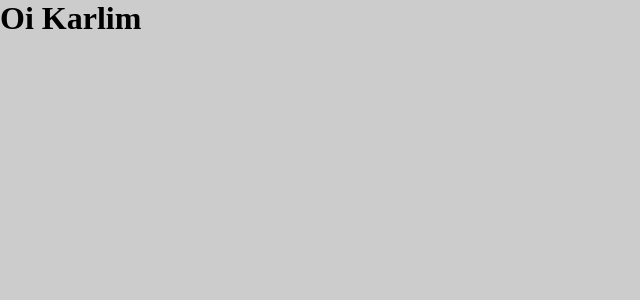
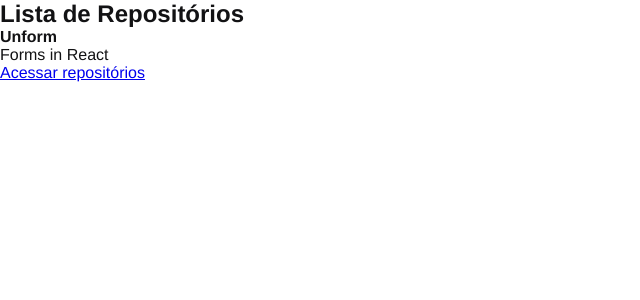
Before and after one commit to karlos-silva/github-explorer, a React app: page / in a window 1280 px wide. Shown: the top 300 px of the page, without its empty margins (0-640 px from the left). Built offline with nearby package versions, Linux system fonts and the light colour scheme.

Commit message:
Add components folder and create the RepositoryList

```diff
--- a/src/App.jsx
+++ b/src/App.jsx
@@ -1,5 +1,6 @@
+import { RepositoryList } from './components/RepositoryList'
 import './styles/global.scss'
 
 export const App = () => {
-  return <h1>Oi Karlim</h1>
+  return <RepositoryList />
 }
--- /dev/null
+++ b/src/components/RepositoryList.jsx
@@ -0,0 +1,20 @@
+const repositoryName = "Unform"
+
+export const RepositoryList = () => {
+  return(
+    <section className="repository-list">
+      <h1>Lista de Repositórios</h1>
+
+      <ul>
+        <li>
+          <strong>{repositoryName}</strong>
+          <p>Forms in React</p>
+
+          <a href="#">
+            Acessar repositórios
+          </a>
+        </li>
+      </ul>
+    </section>
+  )
+}
--- a/src/styles/global.scss
+++ b/src/styles/global.scss
@@ -5,6 +5,6 @@
 }
 
 body {
-  font: Arial, Helvetica, sans-serif;
-  background: #ccc;
+  font: 16px "Helvetica Neue", Arial, sans-serif;
+  color: #121214
 }
```
